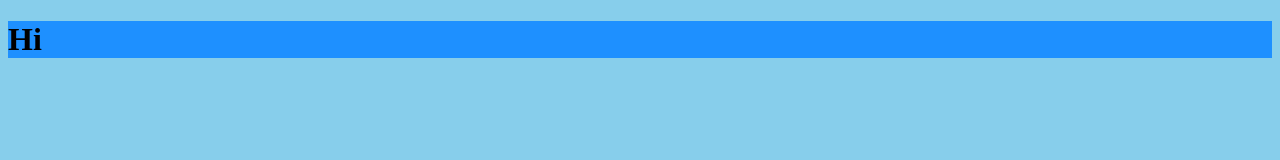
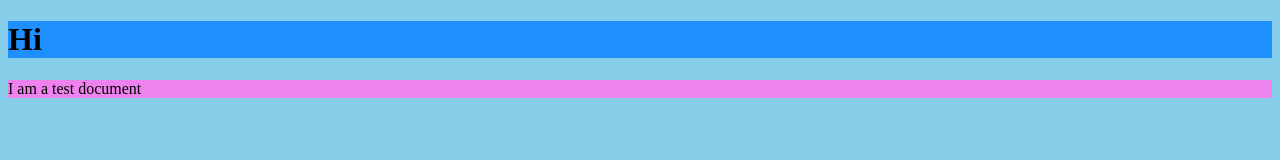
Before and after one commit to nataliecc1701/creationExercise, a plain HTML site: page index.html in a window 1280 px wide. Drawn offline with Linux system fonts and the light colour scheme.

Commit message:
added more text to index.html

```diff
--- a/index.html
+++ b/index.html
@@ -5,5 +5,6 @@
     <div>
       <h1 id="id-style" class="class-style">Hi</h1>
     </div>
+    <div class="class-style">I am a test document</div>
   </body>
 </html>
```
